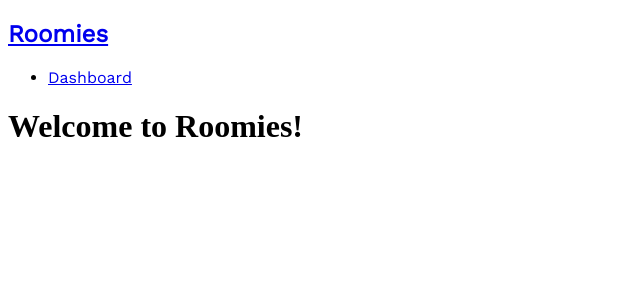
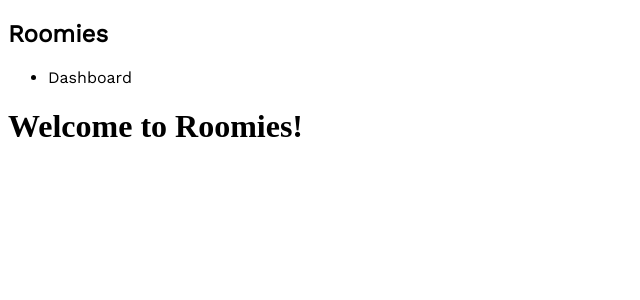
Before and after one commit to Turing-Roomies/roomies-fe, a React (Create React App) app: page / in a window 1280 px wide. Shown: the top 300 px of the page, without its empty margins (0-640 px from the left). Built offline with nearby package versions, Linux system fonts and the light colour scheme.

Commit message:
Add styles to links

```diff
--- a/src/components/Navbar/Navbar.js
+++ b/src/components/Navbar/Navbar.js
@@ -3,14 +3,16 @@ import { NavLink, Link } from 'react-router-dom'
 import './Navbar.scss'
 
 export default function Navbar() {
+  const linkStyle = {textDecoration: 'none', color: 'black'}
+  const activeStyle = {color: '#157A6E'}
   return (
     <header>
       <nav>
-      <Link to='/' title='Roomies'><h1 className='page-header'>Roomies</h1></Link>
+      <Link to='/' title='Roomies' style={linkStyle}><h1 className='page-header'>Roomies</h1></Link>
       <div>
         <ul>
           <li>
-            <NavLink to='/dashboard' title='Dashboard'>Dashboard</NavLink>
+            <NavLink to='/dashboard' title='Dashboard' style={linkStyle} activeStyle={activeStyle}>Dashboard</NavLink>
           </li>
         </ul>
       </div>
```
